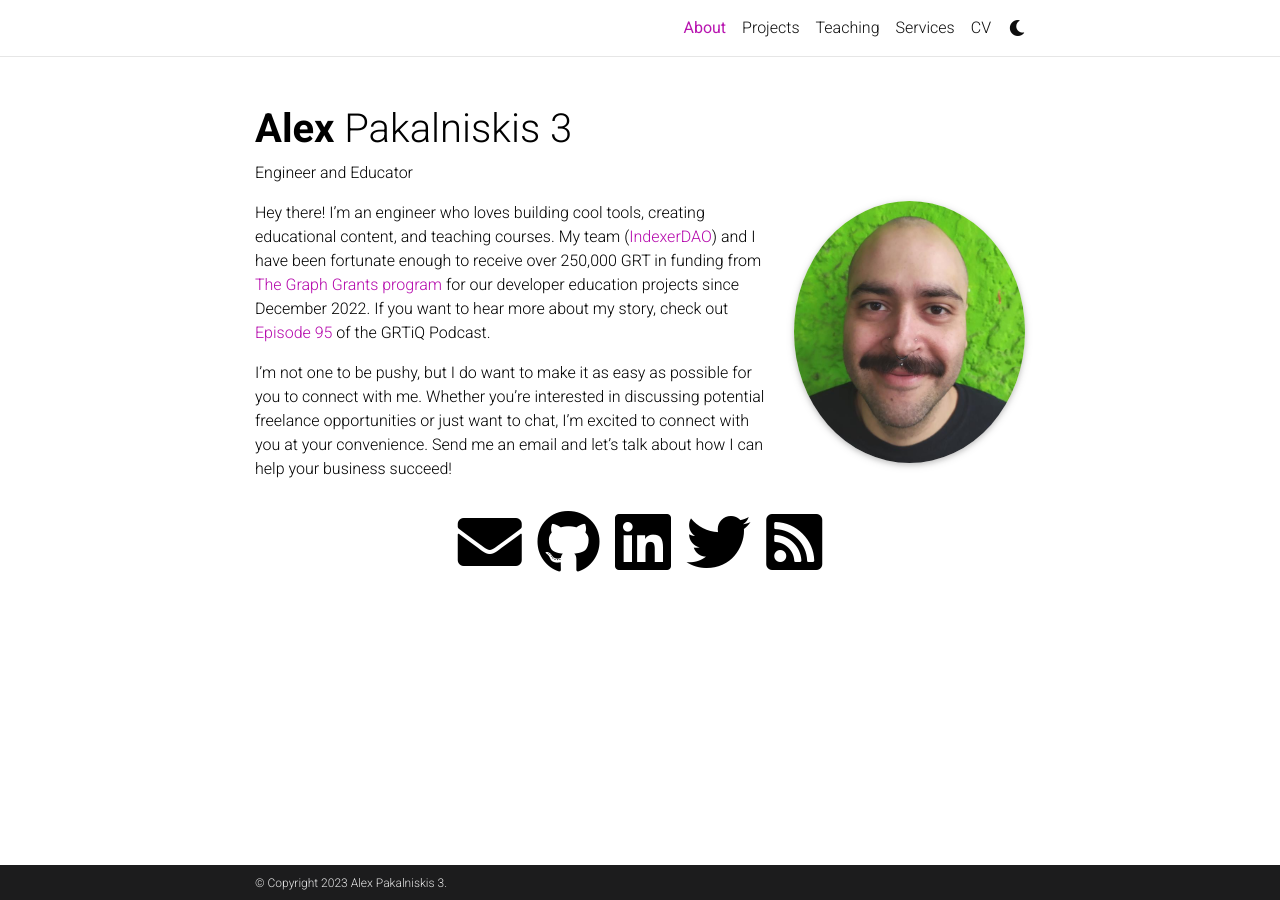
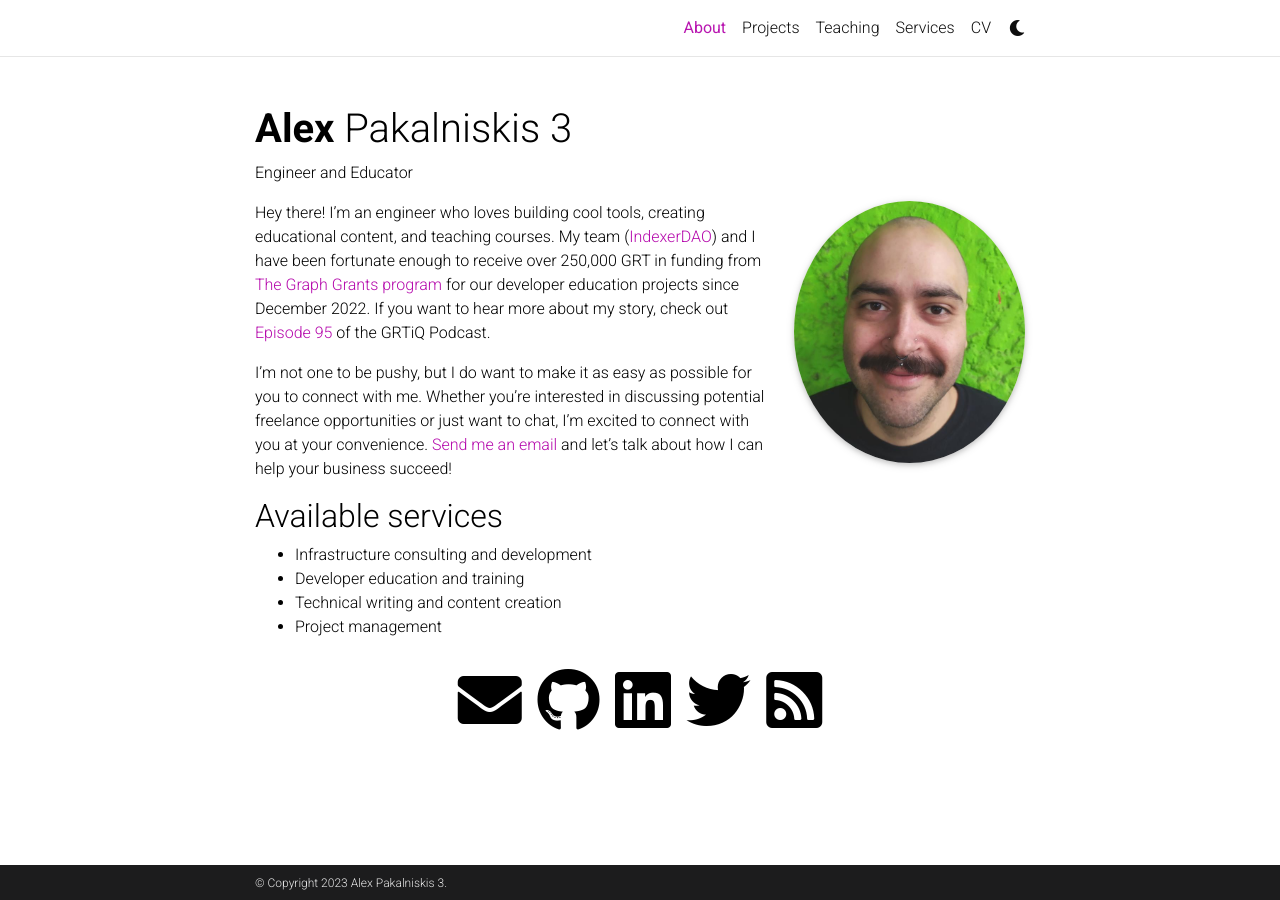
Before and after one commit to alex-pakalniskis/alex-pakalniskis.github.io, a Jekyll site: the page built from _pages/about.md, in a window 1280 px wide. Built offline with Jekyll 4.4.1, drawn with Linux system fonts in a browser that asks for light colours; full-size pictures stand in for the smaller copies a plugin makes; comment, search, counter and statistics services are not loaded; a style sheet for code colours, icons or effects is not loaded.

Commit message:
Update about.md

```diff
--- a/_pages/about.md
+++ b/_pages/about.md
@@ -18,4 +18,10 @@
 
 Hey there! I'm an engineer who loves building cool tools, creating educational content, and teaching courses. My team ([IndexerDAO](https://www.indexerdao.com/)) and I have been fortunate enough to receive over 250,000 GRT in funding from [The Graph Grants program](https://thegraph.com/ecosystem/grants/) for our developer education projects since December 2022. If you want to hear more about my story, check out [Episode 95](https://www.grtiq.com/grtiq-podcast-95-alex-pakalniskis/) of the GRTiQ Podcast.
 
-I'm not one to be pushy, but I do want to make it as easy as possible for you to connect with me. Whether you're interested in discussing potential freelance opportunities or just want to chat, I'm excited to connect with you at your convenience. Send me an email and let's talk about how I can help your business succeed!
+I'm not one to be pushy, but I do want to make it as easy as possible for you to connect with me. Whether you're interested in discussing potential freelance opportunities or just want to chat, I'm excited to connect with you at your convenience. [Send me an email](mailto:alexpakalniskis3@gmail.com) and let's talk about how I can help your business succeed!
+
+## Available services
+* Infrastructure consulting and development
+* Developer education and training
+* Technical writing and content creation
+* Project management
```
